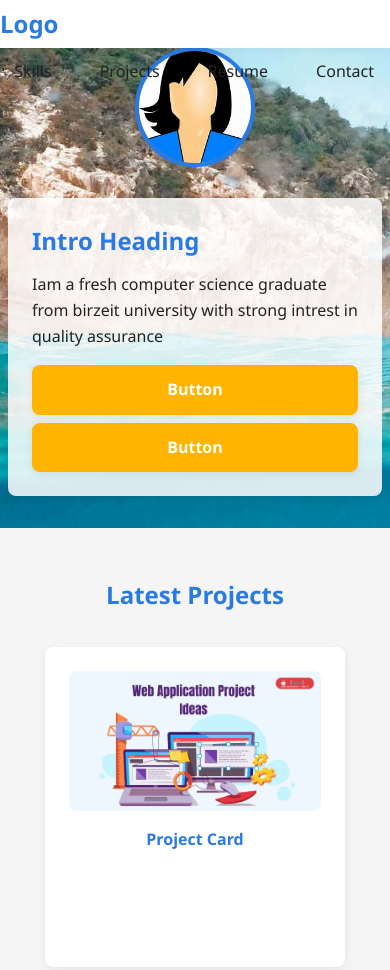
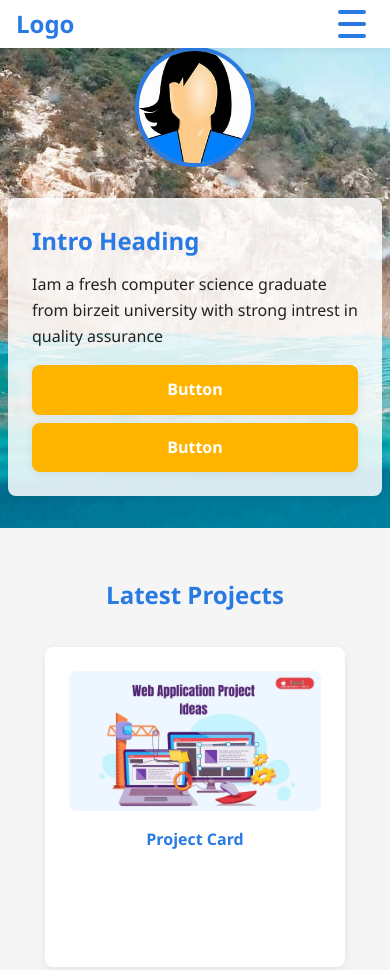
Before and after one commit to ImanSalameh/Project2, a website: page src/index.html in a window 390 px wide. Shown: the top 970 px of the page. Drawn offline with nearby package versions, Linux system fonts and the light colour scheme; files that its build step writes are made by us from their sources.

Commit message:
Implement responsive navbar, hamburger menu, and on-scroll effects

```diff
--- a/src/index.html
+++ b/src/index.html
@@ -9,7 +9,17 @@
   <body>
     <header class="header" id="header">
       <div class="header__logo" aria-label="Logo">Logo</div>
-      <nav class="header__nav" aria-label="Main navigation">
+      <button
+        class="header__burger"
+        aria-label="Open navigation"
+        aria-controls="mainNav"
+        aria-expanded="false"
+      >
+        <span class="header__burger-bar"></span>
+        <span class="header__burger-bar"></span>
+        <span class="header__burger-bar"></span>
+      </button>
+      <nav class="header__nav" id="mainNav" aria-label="Main navigation">
         <a href="#skills" class="header__link">Skills</a>
         <a href="#projects" class="header__link">Projects</a>
         <a href="#resume" class="header__link">Resume</a>
@@ -24,7 +34,10 @@
         </div>
         <div class="intro-banner__bio">
           <h1>Intro Heading</h1>
-          <p>Iam a fresh computer science graduate from birzeit university with strong intrest in quality assurance </p>
+          <p>
+            Iam a fresh computer science graduate from birzeit university with
+            strong intrest in quality assurance
+          </p>
           <div class="intro-banner__actions">
             <a href="#contact" class="intro-banner__button">Button</a>
             <a href="#resume" class="intro-banner__button">Button</a>
@@ -36,7 +49,10 @@
         <h2 class="projects__heading">Latest Projects</h2>
         <div class="projects__cards">
           <div class="projects__card">
-            <img src="img/Web-Application-Project-Ideas.jpg" alt="Frontend project 1" />
+            <img
+              src="img/Web-Application-Project-Ideas.jpg"
+              alt="Frontend project 1"
+            />
             <h3>Project Card</h3>
           </div>
           <div class="projects__card">
@@ -60,6 +76,30 @@
       </footer>
     </main>
 
-
+    <script>
+      const burger = document.querySelector(".header__burger");
+      const nav = document.querySelector(".header__nav");
+      burger.addEventListener("click", function () {
+        nav.classList.toggle("header__nav--open");
+        burger.setAttribute(
+          "aria-expanded",
+          nav.classList.contains("header__nav--open")
+        );
+      });
+      window.addEventListener("scroll", function () {
+        const header = document.getElementById("header");
+        if (window.scrollY > 50) {
+          header.classList.add("header--shrink");
+        } else {
+          header.classList.remove("header--shrink");
+        }
+        const intro = document.querySelector(".intro-banner");
+        const rect = intro.getBoundingClientRect();
+        if (rect.top < window.innerHeight - 100) {
+          intro.classList.add("intro-banner--visible");
+        }
+      });
+      window.dispatchEvent(new Event("scroll"));
+    </script>
   </body>
 </html>
--- a/src/scss/blocks/_header.scss
+++ b/src/scss/blocks/_header.scss
@@ -3,6 +3,9 @@
 @use "../utils/mixins" as m;
 
 .header {
+  display: flex;
+  align-items: center;
+  justify-content: space-between;
   position: fixed;
   top: 0;
   left: 0;
@@ -10,30 +13,68 @@
   background: v.$background-color;
   box-shadow: 0 2px 8px rgba(0, 0, 0, 0.05);
   z-index: 100;
-  transition: height v.$transition-fast, background v.$transition-fast;
+  transition: height v.$transition-fast, background v.$transition-fast,
+    padding v.$transition-fast;
   height: 4rem;
+  padding: 0 2rem;
   @include m.respond("sm") {
     height: 3rem;
+    padding: 0 1rem;
   }
 
   &__logo {
-    float: left;
+    flex: 0 0 auto;
     height: 100%;
     display: flex;
     align-items: center;
     font-size: v.$font-size-lg;
     color: v.$primary-color;
     font-weight: bold;
+    margin-right: 2rem;
+  }
+
+  &__burger {
+    display: none;
+    background: none;
+    border: none;
+    flex-direction: column;
+    justify-content: center;
+    align-items: center;
+    cursor: pointer;
+    padding: 0.5rem;
+    @include m.respond("sm") {
+      display: flex;
+    }
+    span {
+      display: block;
+      width: 28px;
+      height: 4px;
+      margin: 4px 0;
+      background: v.$primary-color;
+      border-radius: 2px;
+      transition: 0.3s;
+    }
   }
 
   &__nav {
-    float: right;
-    height: 100%;
+    flex: 1 1 auto;
     display: flex;
     align-items: center;
     gap: 2rem;
+    justify-content: flex-end;
     @include m.respond("sm") {
-      gap: 1rem;
+      position: absolute;
+      top: 100%;
+      left: 0;
+      width: 100%;
+      flex-direction: column;
+      background: v.$background-color;
+      box-shadow: 0 2px 8px rgba(0, 0, 0, 0.08);
+      gap: 0;
+      display: none;
+      &--open {
+        display: flex;
+      }
     }
   }
 
@@ -53,7 +94,15 @@
 
   &--shrink {
     height: 2.5rem;
+    padding: 0 1rem;
     background: v.$secondary-color;
     box-shadow: 0 1px 4px rgba(0, 0, 0, 0.08);
+    .header__logo {
+      font-size: v.$font-size-base;
+      margin-right: 1rem;
+    }
+    .header__nav {
+      gap: 1rem;
+    }
   }
 }
--- a/src/scss/blocks/_intro-banner.scss
+++ b/src/scss/blocks/_intro-banner.scss
@@ -11,6 +11,9 @@
   justify-content: center;
   padding: 3rem 1rem;
   position: relative;
+  opacity: 0;
+  transform: translateY(40px);
+  transition: opacity 0.8s ease, transform 0.8s ease;
   @include m.respond("sm") {
     flex-direction: column;
     min-height: 250px;
@@ -82,4 +85,9 @@
       outline: none;
     }
   }
+
+  &.intro-banner--visible {
+    opacity: 1;
+    transform: translateY(0);
+  }
 }
```
